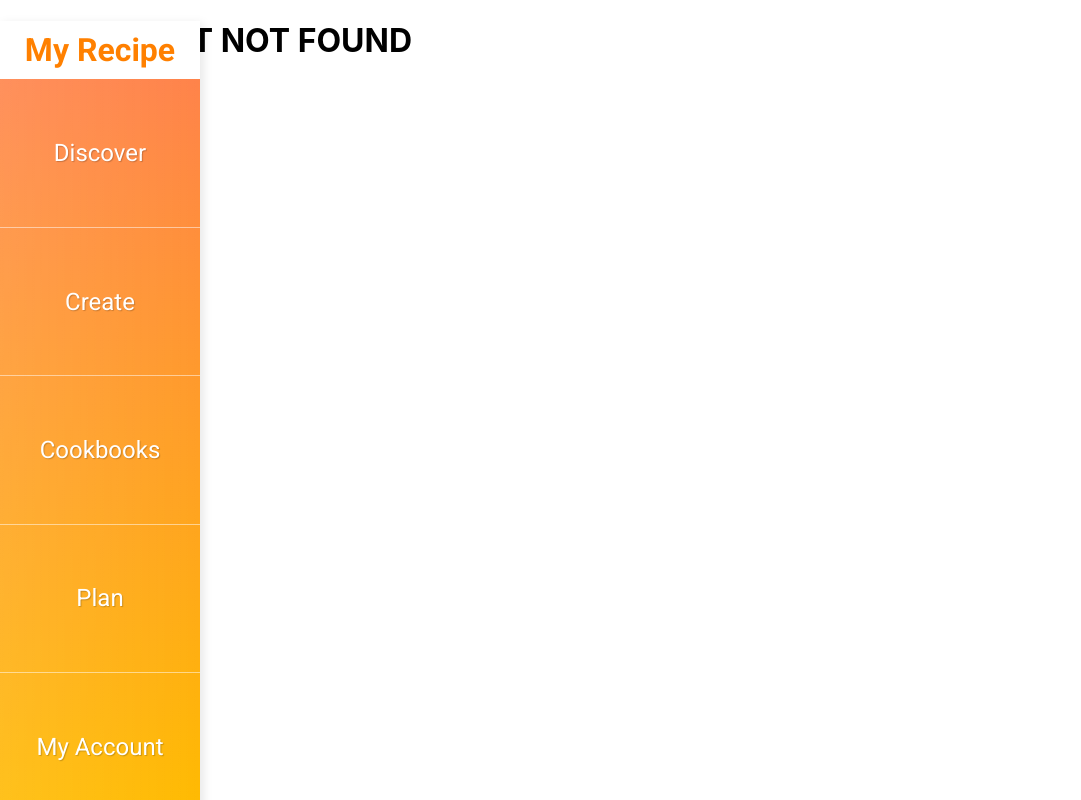
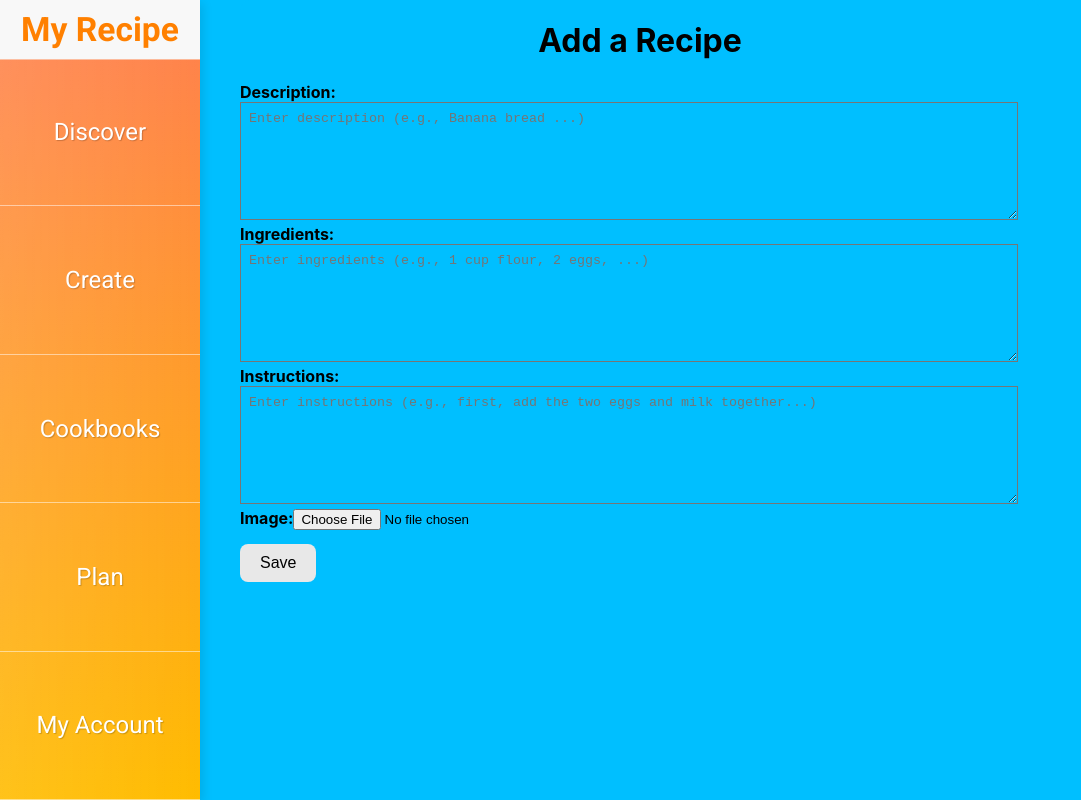
Before and after one commit to Fabolin99/Recipe-Web-App, a React (Create React App) app in the folder recipe-web-app/: page /create in a window 1280 px wide. Before the commit this address had no page. Shown: the whole page, without its empty margins (0-1081 px from the left). Built offline with nearby package versions, Linux system fonts and the light colour scheme.

Commit message:
recipe creation finished

```diff
--- a/recipe-web-app/src/App.js
+++ b/recipe-web-app/src/App.js
@@ -8,6 +8,7 @@ import HomePage from "./components/HomePage";
 import LoginPage from './MyAccount/LoginPage';
 import { useState } from 'react';
 import Register from './MyAccount/Register';
+import RecipeCreation from "./components/RecipeCreation";
 function App() {
 
   const [formSwitch, setOnFormSwitch] = useState(true)
@@ -17,7 +18,7 @@ function App() {
         <NavigationBar />
         <Routes>
           <Route path="/" element={<HomePage />} />
-          <Route path="/create" element={<NotFound />} />
+          <Route path="/create" element={<RecipeCreation />} />
           <Route path="/cookbooks" element={<NotFound />} />
           <Route path="/plan" element={<RecipePlanner />} />
           <Route path="/myaccout" element={<NotFound />} />
--- a/recipe-web-app/src/components/Recipe-Creation/styling.css
+++ b/recipe-web-app/src/components/Recipe-Creation/styling.css
@@ -5,6 +5,9 @@
 .container {
     max-width: 800px;
     margin: 0 auto;
+}
+.container h1 {
+    text-align: center;
 }
 
 .form-grid {
@@ -18,7 +21,7 @@ label {
 }
 
 textarea {
-    width: 100%;
+    width: 95%;
     height: 100px;
     padding: 8px;
 }
@@ -27,3 +30,15 @@ textarea {
     width: 25%;
     padding-bottom: 15px;
 }
+.button-container {
+    margin-top: 4px; /* Adjust the top margin as needed */
+    margin-bottom: 10px; /* Adjust the bottom margin as needed */
+}
+
+/* Alternative: Apply styles directly to the button */
+button[type="submit"] {
+    margin-top: 10px; /* Adjust the top margin as needed */
+}
+.form-group{
+    margin-bottom: -16px;
+}
--- a/recipe-web-app/src/components/RecipeCreation.js
+++ b/recipe-web-app/src/components/RecipeCreation.js
@@ -1,10 +1,11 @@
-import "./styling.css"
+import "./Recipe-Creation/styling.css"
 import React, { useState } from "react";
 import { createClient } from '@supabase/supabase-js'
 
 const supabaseUrl = 'https://ixfirovbkskvyhrltteh.supabase.co'
-const supabaseKey = process.env.REACT_APP_SUPABASE_KEY
+const supabaseKey = 'eyJhbGciOiJIUzI1NiIsInR5cCI6IkpXVCJ9.eyJpc3MiOiJzdXBhYmFzZSIsInJlZiI6Iml4Zmlyb3Zia3Nrdnlocmx0dGVoIiwicm9sZSI6ImFub24iLCJpYXQiOjE2ODUwNDQzMDMsImV4cCI6MjAwMDYyMDMwM30.e-9p8pkQ7T5FnXai60BydhcREf1O-Ga3h0VTZzCCUPY'
 const supabase = createClient(supabaseUrl, supabaseKey)
+
 
 function RecipeCreation() {
     const [description, setDescription] = useState('');
@@ -26,6 +27,7 @@ function RecipeCreation() {
     const handleIngredientsChange = (e) => {
         setIngredients(e.target.value);
     };
+
 
     const handleImageChange = (e) => {
         const file = e.target.files[0];
@@ -49,7 +51,7 @@ function RecipeCreation() {
             const { data, error } = await supabase.from('recipes').insert([
                 {
                     description,
-                    ingredients: JSON.parse(ingredients),
+                    ingredients,
                     instructions,
                     image_data: fileData,
                 },
@@ -103,6 +105,7 @@ function RecipeCreation() {
                         id="description"
                         value={description}
                         onChange={handleDescriptionChange}
+                        placeholder="Enter description (e.g., Banana bread ...)"
                     ></textarea>
                 </div>
                 <div className="form-group">
@@ -111,6 +114,7 @@ function RecipeCreation() {
                         id="ingredients"
                         value={ingredients}
                         onChange={handleIngredientsChange}
+                        placeholder="Enter ingredients (e.g., 1 cup flour, 2 eggs, ...)"
                     ></textarea>
                 </div>
                 <div className="form-group">
@@ -119,6 +123,7 @@ function RecipeCreation() {
                         id="instructions"
                         value={instructions}
                         onChange={handleInstructionsChange}
+                        placeholder="Enter instructions (e.g., first, add the two eggs and milk together...)"
                     ></textarea>
                 </div>
                 <div className="form-group">
@@ -130,7 +135,9 @@ function RecipeCreation() {
                         onChange={handleImageChange}
                     />
                 </div>
-                <button type="submit">Save</button>
+                <div className="button-container">
+                    <button type="submit">Save</button>
+                </div>
             </form>
             {errorMessage && <p className="error-message">{errorMessage}</p>}
             {isSubmitted && <p className="success-message">{successMessage}</p>}
```
